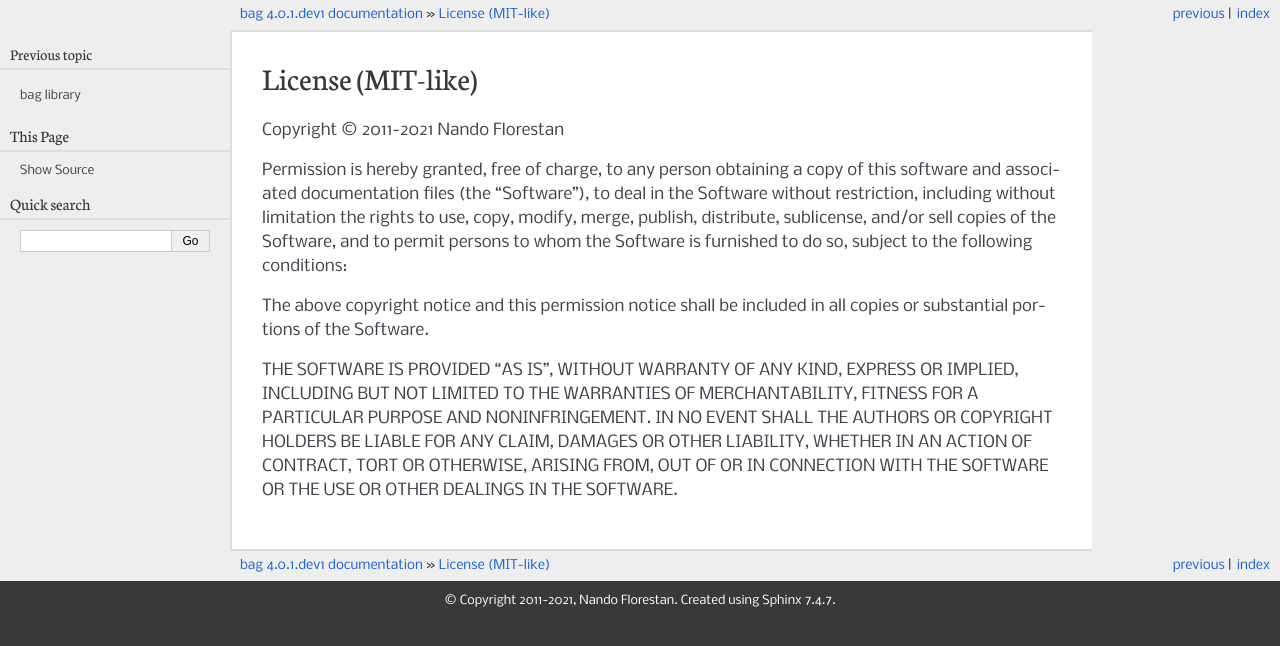
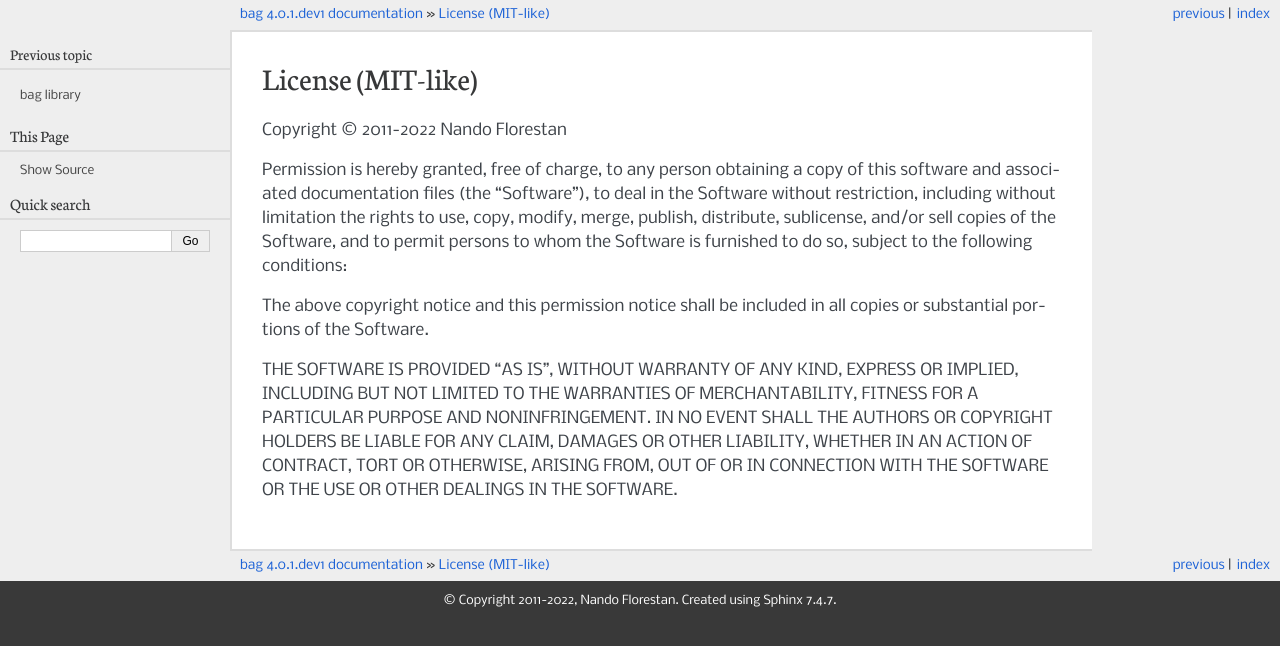
Before and after one commit to nandoflorestan/bag, a Sphinx documentation site: the page built from docs/source/license.rst, in a window 1280 px wide. Shown: the top 646 px of the page. Built offline with Sphinx 7.4.7, drawn with Linux system fonts in a browser that asks for light colours; pages that are not in the unit, such as notebooks, are missing from menus.

Commit message:
Update copyright year

```diff
--- a/docs/source/conf.py
+++ b/docs/source/conf.py
@@ -72,7 +72,7 @@
 
 # General information about the project.
 project = 'bag'
-copyright = '2011-2021, Nando Florestan'
+copyright = '2011-2022, Nando Florestan'
 author = 'Nando Florestan'
 
 # The version info for the project you're documenting, acts as replacement for
```
Also changed, not shown: LICENSE.rst.
